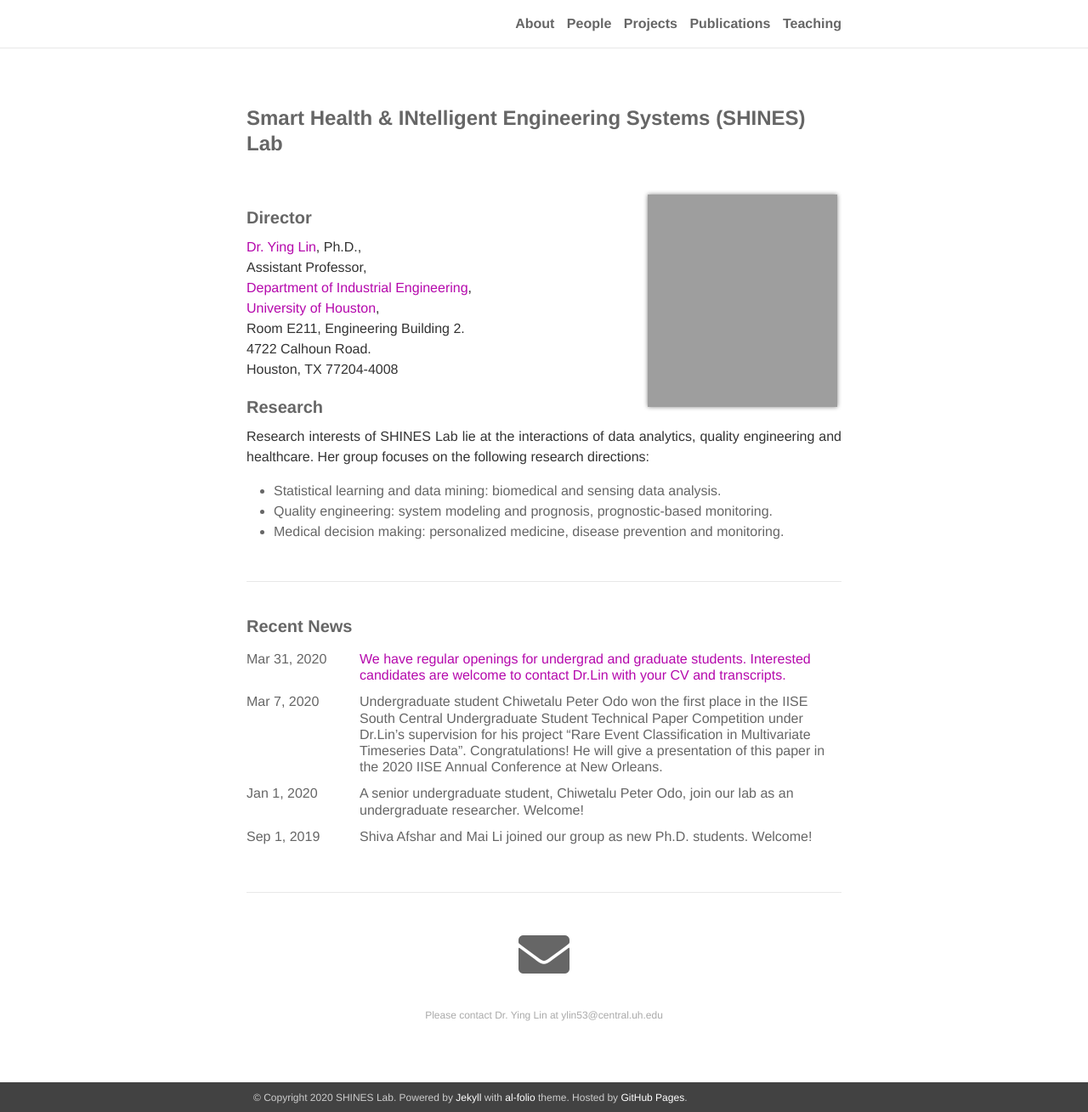
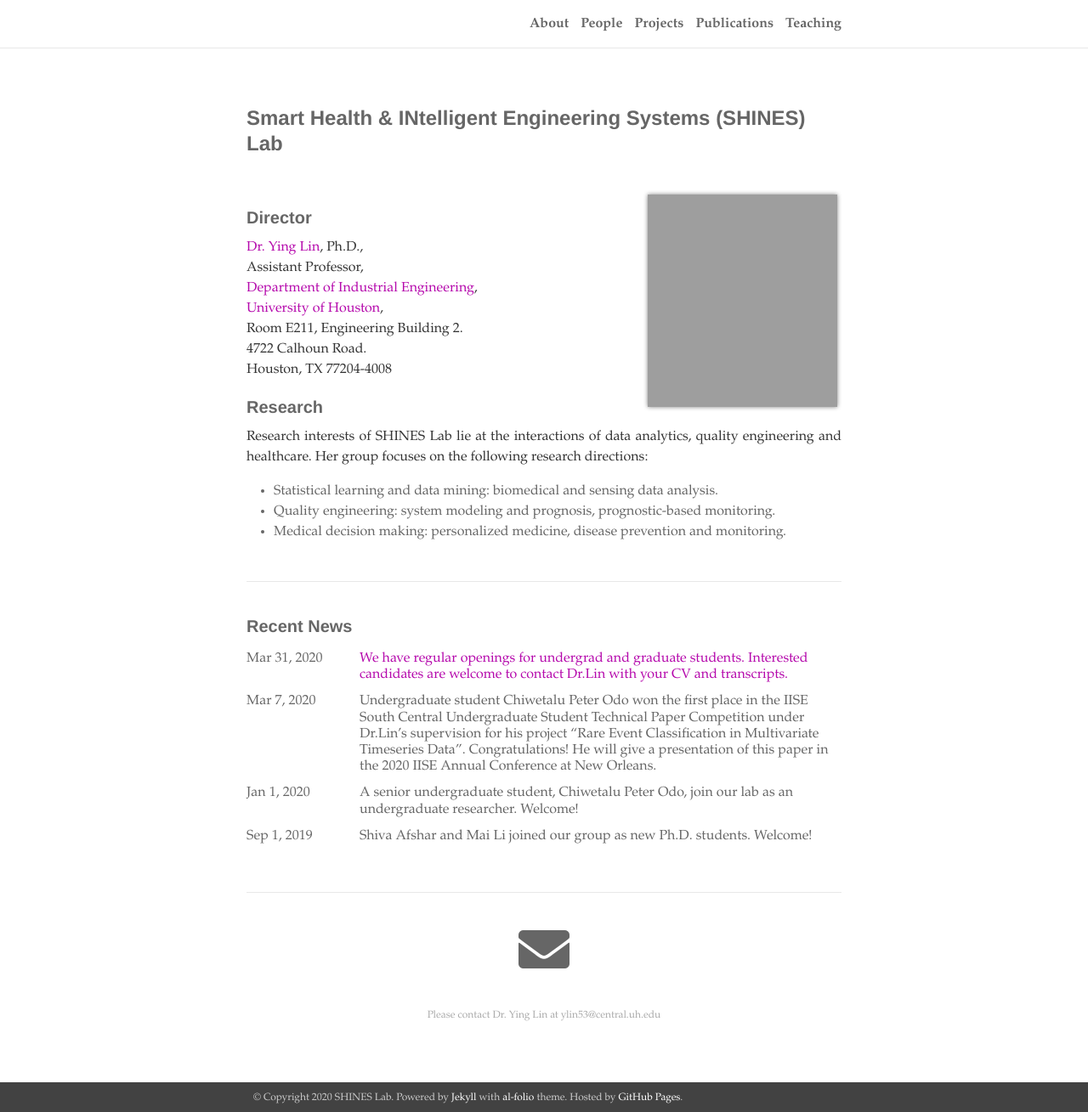
Before and after one commit to shines-lab/shines-lab.github.io, a Jekyll site: the page built from _pages/about.md, in a window 1280 px wide and 1309 px high. Shown: the whole window at 85% size. Built offline with Jekyll 4.4.1, drawn with Linux system fonts in a browser that asks for light colours.

Commit message:
Update _variables.scss

```diff
--- a/_sass/_variables.scss
+++ b/_sass/_variables.scss
@@ -5,7 +5,8 @@
 $base-font-size: 16px !default;
 $small-font-size:  0.875rem !default;
 $bold-font-weight: bold !default;
-$font-family: Helvetica, Arial, sans-serif !default;
+$font-family: Palatino Linotype !default;
+//$font-family: Helvetica, Arial, sans-serif !default;
 $line-height: 1.5 !default;
 $heading-font-family: Helvetica, sans-serif !default;
 $heading-font-weight: 900 !default;
@@ -28,7 +29,7 @@ $h1-responsive-max: 3.84rem !default;
 $abbr-border-bottom: 1px black dotted;
 
 // Page width
-$measure-width: 42rem !default;
+$measure-width: 50rem !default;
 
 
 // Viewport widths
```
